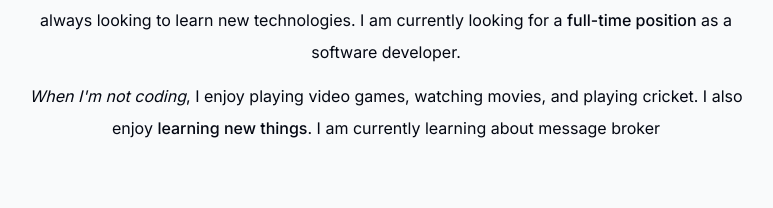
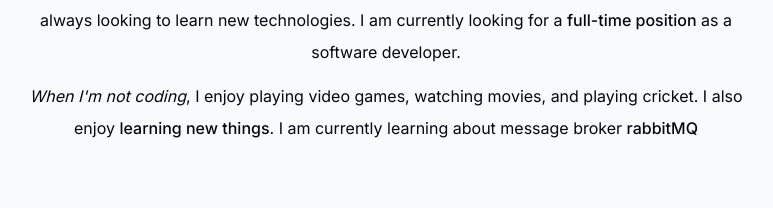
Before and after one commit to Rahu1999/portfolio, a Next.js app: page / in a window 1280 px wide. Shown: the part 962-1170 px from the top of the page, without its empty margins (254-1027 px from the left). Built offline with nearby package versions, Linux system fonts and the light colour scheme; no server answers.

Commit message:
undo last commit

```diff
--- a/components/about.tsx
+++ b/components/about.tsx
@@ -40,7 +40,7 @@ export default function About() {
         video games, watching movies, and playing cricket. I also enjoy{" "}
         <span className="font-medium">learning new things</span>. I am currently
         learning about message broker{" "}
-        {/* <span className="font-medium">rabbitMQ</span> */}
+        <span className="font-medium">rabbitMQ</span>
       </p>
     </motion.section>
   );
```
